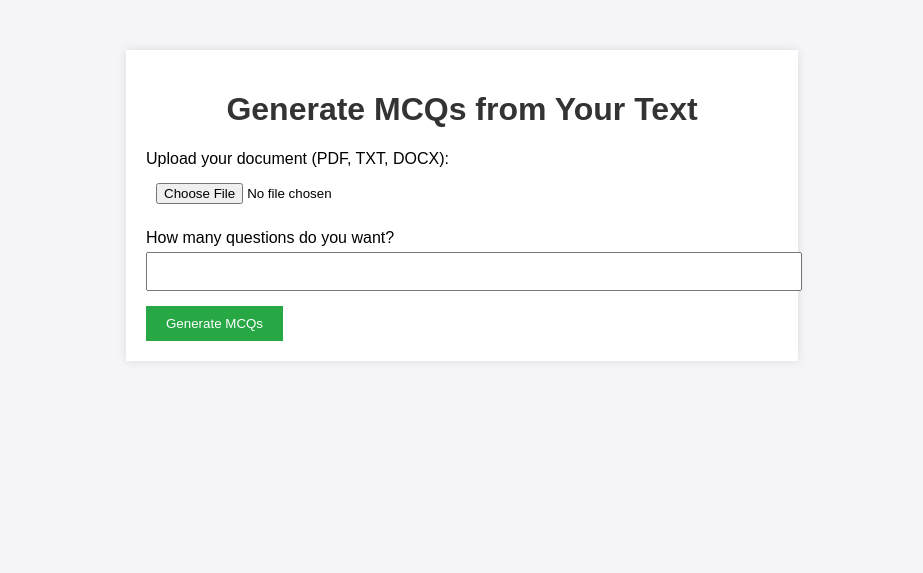
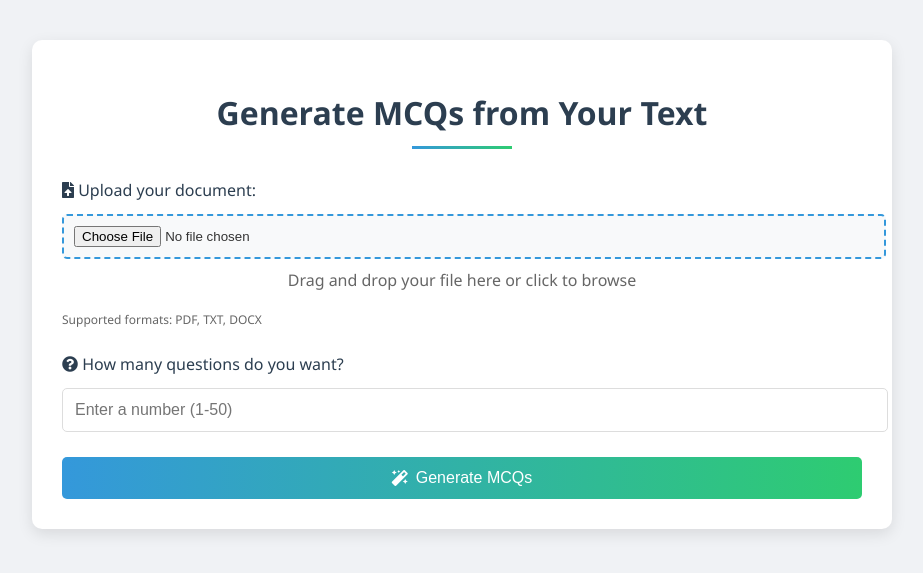
Before and after one commit to Mennah-Elsheikh/MCQs_Generator, a Flask app: page / in a window 1280 px wide. Shown: the top 573 px of the page, without its empty margins (178-1101 px from the left). Run offline with Flask 3, Linux system fonts and the light colour scheme.

Commit message:
update(index): Update index page design to be more flexible

```diff
--- a/templates/index.html
+++ b/templates/index.html
@@ -1,96 +1,235 @@
 <!DOCTYPE html>
 <html lang="en">
+
 <head>
     <meta charset="UTF-8">
     <meta name="viewport" content="width=device-width, initial-scale=1.0">
     <title>MCQ Generator</title>
+    <link rel="stylesheet" href="https://cdnjs.cloudflare.com/ajax/libs/font-awesome/5.15.3/css/all.min.css">
 </head>
 
 <style>
     body {
-    font-family: Arial, sans-serif;
-    background-color: #f4f4f9;
+        font-family: 'Segoe UI', Tahoma, Geneva, Verdana, sans-serif;
+        background-color: #f0f2f5;
+        margin: 0;
+        padding: 0;
+        color: #333;
     }
 
     .container {
-    width: 50%;
-    margin: 50px auto;
+        width: 80%;
+        max-width: 800px;
+        margin: 40px auto;
         background: #fff;
-    padding: 20px;
-    box-shadow: 0 0 10px rgba(0, 0, 0, 0.1);
+        padding: 30px;
+        box-shadow: 0 5px 15px rgba(0, 0, 0, 0.1);
+        border-radius: 10px;
+        transition: all 0.3s ease;
+    }
+
+    .container:hover {
+        box-shadow: 0 8px 25px rgba(0, 0, 0, 0.15);
     }
 
     h1 {
         text-align: center;
-    color: #333;
+        color: #2c3e50;
+        margin-bottom: 30px;
+        font-weight: 600;
+        position: relative;
+        padding-bottom: 15px;
+    }
+
+    h1:after {
+        content: '';
+        position: absolute;
+        bottom: 0;
+        left: 50%;
+        transform: translateX(-50%);
+        width: 100px;
+        height: 3px;
+        background: linear-gradient(to right, #3498db, #2ecc71);
     }
 
     .form-group {
-    margin-bottom: 15px;
+        margin-bottom: 25px;
     }
 
-input[type="file"],
-input[type="number"] {
+    label {
+        display: block;
+        margin-bottom: 8px;
+        font-weight: 500;
+        color: #2c3e50;
+    }
+
+    input[type="file"] {
         width: 100%;
         padding: 10px;
         margin-top: 5px;
+        border: 2px dashed #3498db;
+        border-radius: 5px;
+        background-color: #f8f9fa;
+        transition: all 0.3s;
+    }
+
+    input[type="file"]:hover {
+        background-color: #e8f4fc;
+    }
+
+    input[type="number"] {
+        width: 100%;
+        padding: 12px;
+        margin-top: 5px;
+        border: 1px solid #ddd;
+        border-radius: 5px;
+        font-size: 16px;
+        transition: all 0.3s;
+    }
+
+    input[type="number"]:focus {
+        border-color: #3498db;
+        box-shadow: 0 0 5px rgba(52, 152, 219, 0.5);
+        outline: none;
     }
 
     button {
-    background-color: #28a745;
+        background: linear-gradient(to right, #3498db, #2ecc71);
         color: white;
-    padding: 10px 20px;
+        padding: 12px 25px;
         border: none;
+        border-radius: 5px;
         cursor: pointer;
+        font-size: 16px;
+        font-weight: 500;
+        width: 100%;
+        transition: all 0.3s;
+        display: flex;
+        justify-content: center;
+        align-items: center;
     }
 
     button:hover {
-    background-color: #218838;
+        background: linear-gradient(to right, #2980b9, #27ae60);
+        transform: translateY(-2px);
+        box-shadow: 0 5px 15px rgba(0, 0, 0, 0.1);
+    }
+
+    button i {
+        margin-right: 8px;
     }
 
     .mcq {
-    background-color: #f1f1f1;
-    padding: 10px;
-    margin: 10px 0;
-    border-radius: 5px;
+        background-color: #f8f9fa;
+        padding: 20px;
+        margin: 15px 0;
+        border-radius: 8px;
+        border-left: 4px solid #3498db;
+        box-shadow: 0 2px 5px rgba(0, 0, 0, 0.05);
     }
 
     .mcq p {
         font-size: 18px;
+        margin-bottom: 15px;
+        color: #2c3e50;
     }
 
     ul {
         list-style-type: none;
+        padding-left: 10px;
+    }
+
+    ul li {
+        padding: 8px 0;
+        position: relative;
+        padding-left: 25px;
+    }
+
+    ul li:before {
+        content: '';
+        position: absolute;
+        left: 0;
+        top: 50%;
+        transform: translateY(-50%);
+        width: 16px;
+        height: 16px;
+        border: 2px solid #3498db;
+        border-radius: 50%;
     }
 
     a {
         display: inline-block;
-    padding: 10px;
-    background-color: #007bff;
+        padding: 12px 20px;
+        background: linear-gradient(to right, #3498db, #2980b9);
         color: white;
         text-decoration: none;
         margin-top: 20px;
+        border-radius: 5px;
+        transition: all 0.3s;
+        font-weight: 500;
     }
 
     a:hover {
-    background-color: #0056b3;
+        background: linear-gradient(to right, #2980b9, #1c6ea4);
+        transform: translateY(-2px);
+        box-shadow: 0 5px 15px rgba(0, 0, 0, 0.1);
     }
 
+    .file-upload-wrapper {
+        position: relative;
+        margin-bottom: 10px;
+    }
+
+    .file-upload-text {
+        text-align: center;
+        padding: 10px;
+        color: #666;
+    }
+
+    .supported-formats {
+        display: block;
+        font-size: 12px;
+        color: #666;
+        margin-top: 5px;
+    }
+
+    @media (max-width: 768px) {
+        .container {
+            width: 90%;
+            padding: 20px;
+        }
+    }
 </style>
+
 <body>
     <div class="container">
         <h1>Generate MCQs from Your Text</h1>
         <form action="/generate" method="POST" enctype="multipart/form-data">
             <div class="form-group">
-                <label for="file">Upload your document (PDF, TXT, DOCX):</label>
-                <input type="file" name="file" required>
+                <label for="file"><i class="fas fa-file-upload"></i> Upload your document:</label>
+                <div class="file-upload-wrapper">
+                    <input type="file" name="file" id="file" required>
+                    <div class="file-upload-text">Drag and drop your file here or click to browse</div>
+                </div>
+                <span class="supported-formats">Supported formats: PDF, TXT, DOCX</span>
             </div>
             <div class="form-group">
-                <label for="num_questions">How many questions do you want?</label>
-                <input type="number" name="num_questions" min="1" required>
+                <label for="num_questions"><i class="fas fa-question-circle"></i> How many questions do you
+                    want?</label>
+                <input type="number" name="num_questions" id="num_questions" min="1" max="50"
+                    placeholder="Enter a number (1-50)" required>
             </div>
-            <button type="submit">Generate MCQs</button>
+            <button type="submit"><i class="fas fa-magic"></i> Generate MCQs</button>
         </form>
     </div>
+
+    <script>
+        // Simple script to update file upload text
+        document.getElementById('file').addEventListener('change', function (e) {
+            const fileName = e.target.files[0] ? e.target.files[0].name : 'No file selected';
+            document.querySelector('.file-upload-text').textContent = fileName;
+        });
+    </script>
 </body>
+
 </html>
```
Lines whose indentation alone changed are shown as unchanged.
